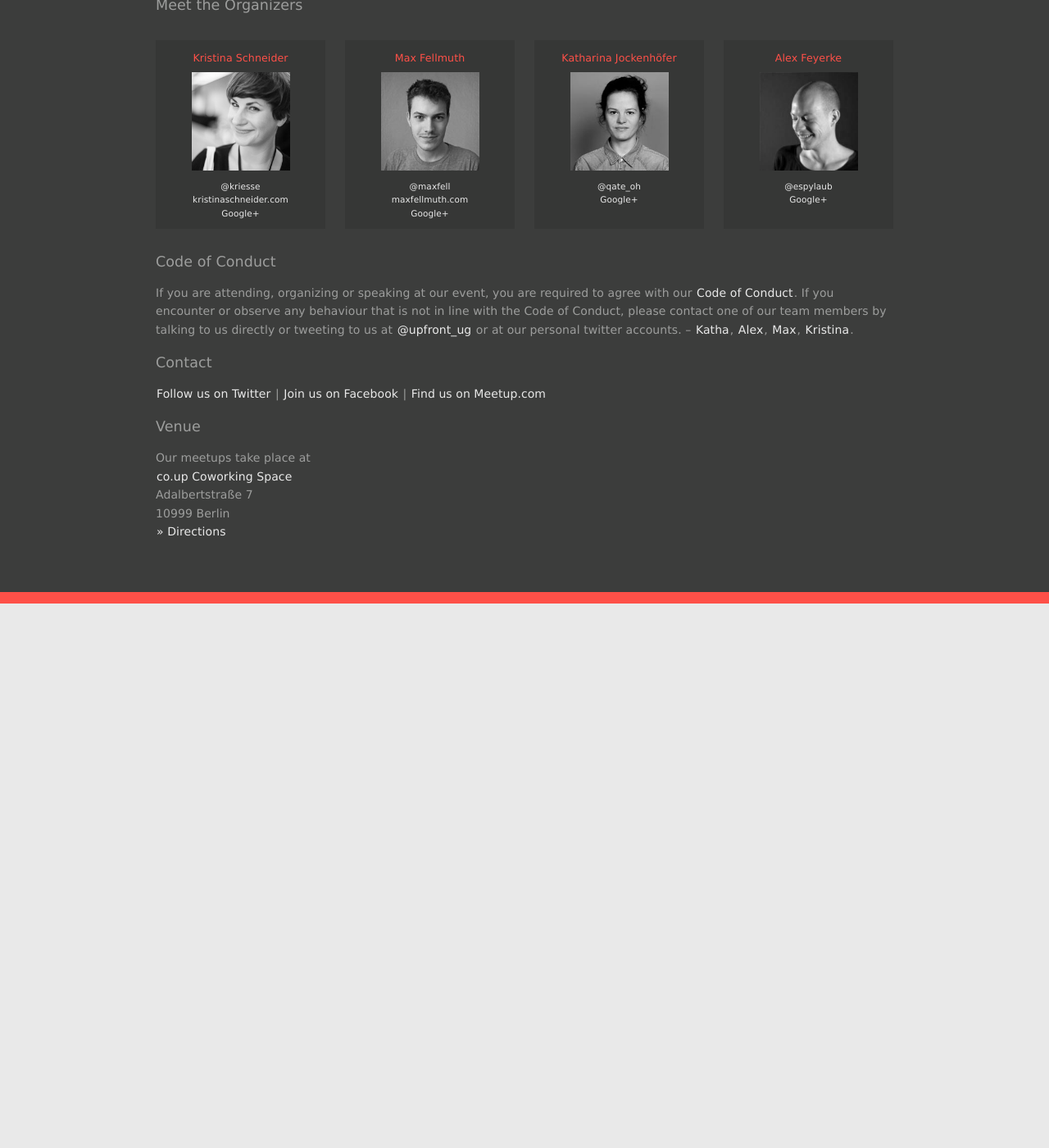
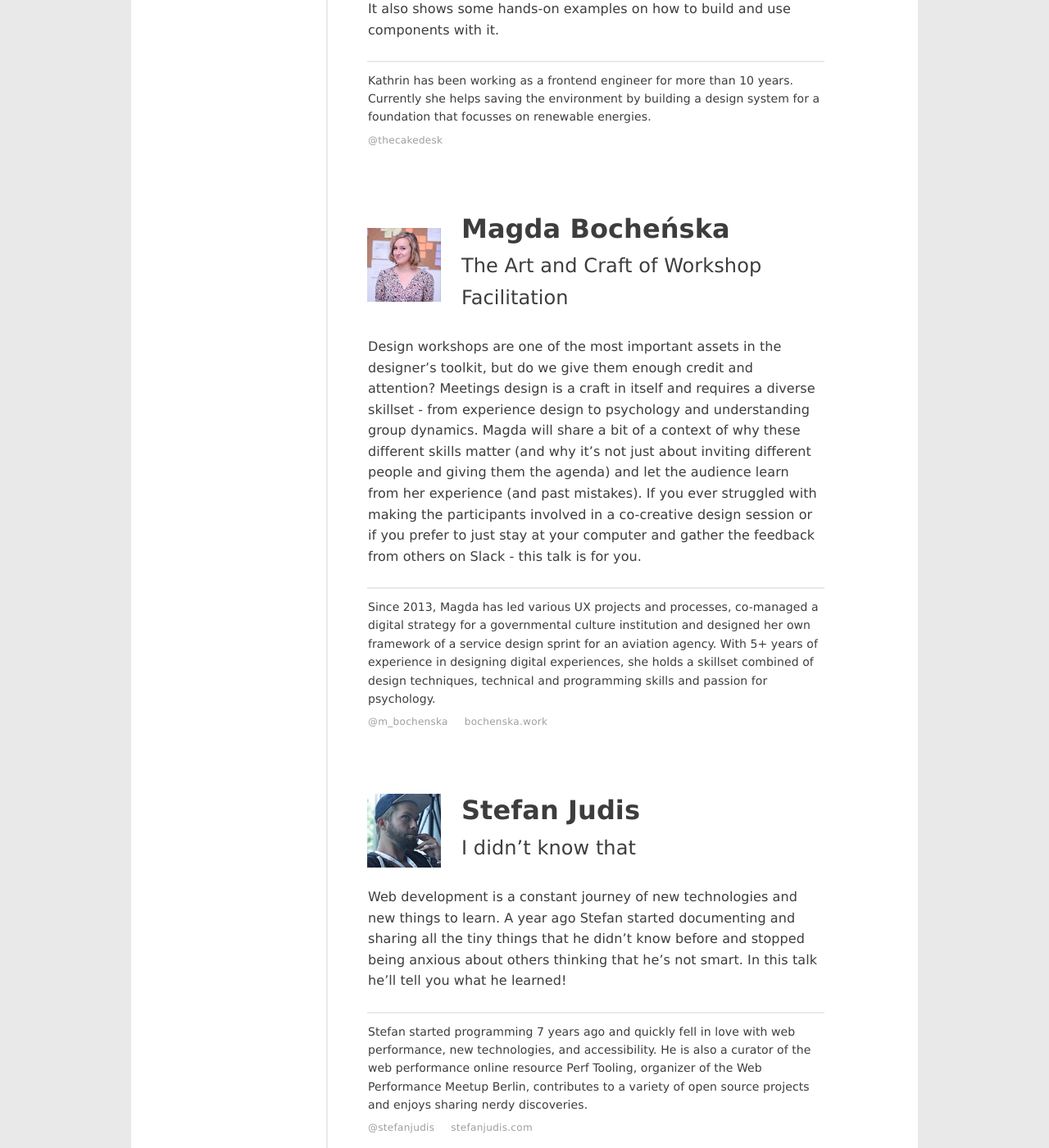
Before and after one commit to upfrontug/upfrontug.github.io, a Jekyll site: the page built from _posts/2018-10-09-meetup.html, in a window 1280 px wide and 1400 px high, scrolled down 727 px. Shown: the whole window at 82% size. Built offline with Jekyll 4.4.1, drawn with Linux system fonts in a browser that asks for light colours; a script that is not in the unit is left out; before the commit the page ends 1463 px from its top, so only the background shows below that; some of the changed text lies outside the part shown.

Commit message:
add October meetup details and photos

```diff
--- a/_posts/2018-10-09-meetup.html
+++ b/_posts/2018-10-09-meetup.html
@@ -1,6 +1,34 @@
 ---
   counter: '84'
   meetup: 'https://www.meetup.com/up-front-ug/events/254853138/'
-  intro: 'Details tba'
-
+  intro: 'For our October meetup we’ll go back to what upfront is all about: Being interdisciplinary and connecting designers and developers! Our three speakers will cover topics from design systems over design workshop facilitation all the way to useful frontend development tips and tricks.'
+  talks:
+  - name: 'Kathrin'
+    title: 'How to Rule with Design Systems'
+    picture: 'kathrin.jpg'
+    desc: 'In Kathrin’s talk the audience will learn one way to set up and work with a design system with the help of React and Storybook. The talk starts with the idea behind using a design system. It focuses on how the setup with Storybook as a development environment is working. It also shows some hands-on examples on how to build and use components with it.'
+    bio: 'Kathrin has been working as a frontend engineer for more than 10 years. Currently she helps saving the environment by building a design system for a foundation that focusses on renewable energies.'
+    links:
+      - url: 'https://twitter.com/thecakedesk'
+        title: '@thecakedesk'
+  - name: 'Magda Bocheńska'
+    title: 'The Art and Craft of Workshop Facilitation'
+    picture: 'magda-bochenska.jpg'
+    desc: 'Design workshops are one of the most important assets in the designer’s toolkit, but do we give them enough credit and attention? Meetings design is a craft in itself and requires a diverse skillset - from experience design to psychology and understanding group dynamics. Magda will share a bit of a context of why these different skills matter (and why it’s not just about inviting different people and giving them the agenda) and let the audience learn from her experience (and past mistakes). If you ever struggled with making the participants involved in a co-creative design session or if you prefer to just stay at your computer and gather the feedback from others on Slack - this talk is for you.'
+    bio: 'Since 2013, Magda has led various UX projects and processes, co-managed a digital strategy for a governmental culture institution and designed her own framework of a service design sprint for an aviation agency. With 5+ years of experience in designing digital experiences, she holds a skillset combined of design techniques, technical and programming skills and passion for psychology.'
+    links:
+    - url: 'https://twitter.com/m_bochenska'
+      title: '@m_bochenska'
+    - url: 'http://bochenska.work'
+      title: 'bochenska.work'
+  - name: 'Stefan Judis'
+    title: 'I didn’t know that'
+    picture: 'stefan-judis.jpg'
+    desc: 'Web development is a constant journey of new technologies and new things to learn. A year ago Stefan started documenting and sharing all the tiny things that he didn’t know before and stopped being anxious about others thinking that he’s not smart. In this talk he’ll tell you what he learned!'
+    bio: 'Stefan started programming 7 years ago and quickly fell in love with web performance, new technologies, and accessibility. He is also a curator of the web performance online resource Perf Tooling, organizer of the Web Performance Meetup Berlin, contributes to a variety of open source projects and enjoys sharing nerdy discoveries.'
+    links:
+    - url: 'https://twitter.com/stefanjudis'
+      title: '@stefanjudis'
+    - url: 'https://www.stefanjudis.com'
+      title: 'stefanjudis.com'
 ---
```
Also changed, not shown: images/talks/kathrin.jpg (added), images/talks/magda-bochenska.jpg (added).
